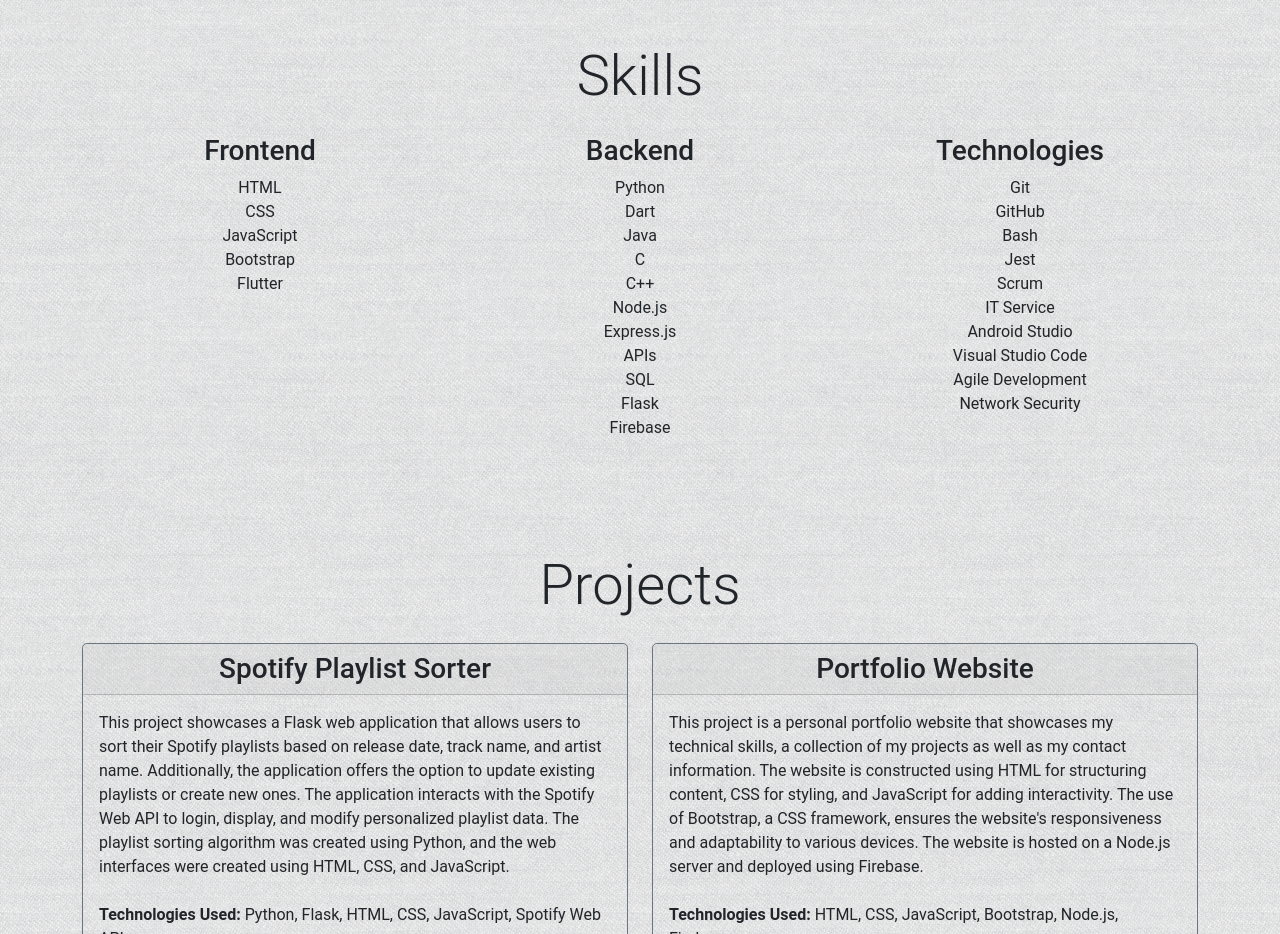
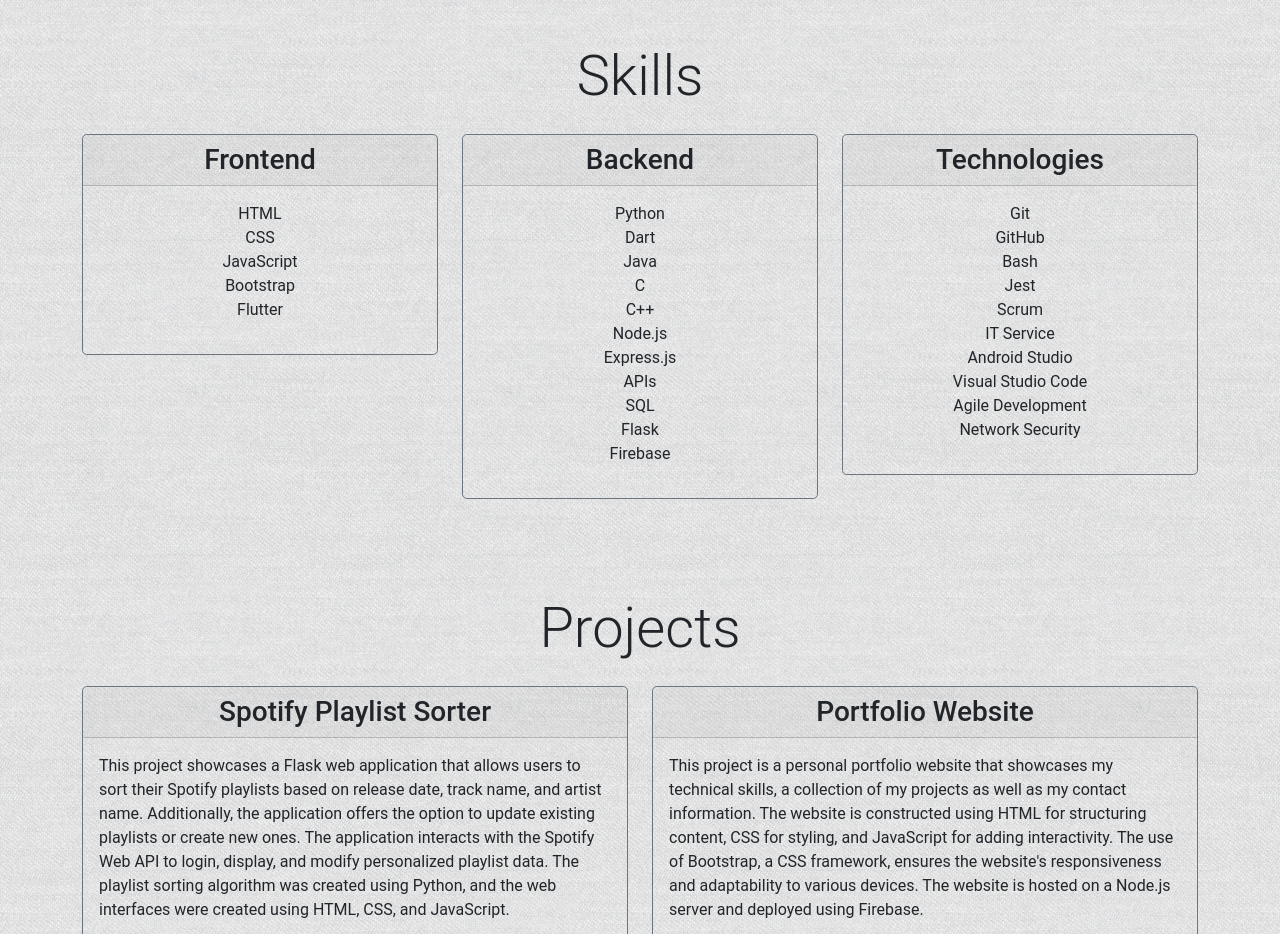
Before and after one commit to tweiss9/portfolio, a plain HTML site: page public/index.html in a window 1280 px wide. Shown: the part 1020-1954 px from the top of the page. Drawn offline with nearby package versions, Linux system fonts and the light colour scheme; no server answers.

Commit message:
updated skills with bootstrap cards version 5

```diff
--- a/public/index.html
+++ b/public/index.html
@@ -150,8 +150,9 @@
       <h2 class="text-center display-4 mb-4">Skills</h2>
       <div class="justify-content-center row">
         <div class="col-md-4">
-          <h3 class="text-center">Frontend</h3>
-          <ul class="list-unstyled text-center">
+          <div class="card bg-transparent border-1 border-secondary rounded-lg">
+            <h3 class="card-header text-center">Frontend</h3>
+            <ul class="card-body list-unstyled text-center">
               <li>HTML</li>
               <li>CSS</li>
               <li>JavaScript</li>
@@ -159,9 +160,11 @@
               <li>Flutter</li>
             </ul>
           </div>
+        </div>
         <div class="col-md-4">
-          <h3 class="text-center">Backend</h3>
-          <ul class="list-unstyled text-center">
+          <div class="card bg-transparent border-1 border-secondary rounded-lg">
+            <h3 class="card-header text-center">Backend</h3>
+            <ul class="card-body list-unstyled text-center">
               <li>Python</li>
               <li>Dart</li>
               <li>Java</li>
@@ -175,9 +178,11 @@
               <li>Firebase</li>
             </ul>
           </div>
+        </div>
         <div class="col-md-4">
-          <h3 class="text-center">Technologies</h3>
-          <ul class="list-unstyled text-center">
+          <div class="card bg-transparent border-1 border-secondary rounded-lg">
+            <h3 class="card-header text-center">Technologies</h3>
+            <ul class="card-body list-unstyled text-center">
               <li>Git</li>
               <li>GitHub</li>
               <li>Bash</li>
@@ -191,6 +196,7 @@
             </ul>
           </div>
         </div>
+      </div>
     </section>
 
     <!-- Projects Section -->
@@ -199,9 +205,7 @@
       <div class="row row-cols-1 row-cols-md-2 g-4">
         <div class="col">
           <div class="card bg-transparent border-1 border-secondary rounded-lg">
-            <h3 class="card-header text-center">
-              Spotify Playlist Sorter
-            </h3>
+            <h3 class="card-header text-center">Spotify Playlist Sorter</h3>
             <div class="card-body d-flex flex-column text-center">
               <p class="card-text text-left">
                 This project showcases a Flask web application that allows users
@@ -255,9 +259,7 @@
         </div>
         <div class="col">
           <div class="card bg-transparent border-1 border-secondary rounded-lg">
-            <h3 class="card-header text-center">
-              Portfolio Website
-            </h3>
+            <h3 class="card-header text-center">Portfolio Website</h3>
             <div class="card-body d-flex flex-column text-center">
               <p class="card-text text-left">
                 This project is a personal portfolio website that showcases my
```
Lines whose indentation alone changed are shown as unchanged.
